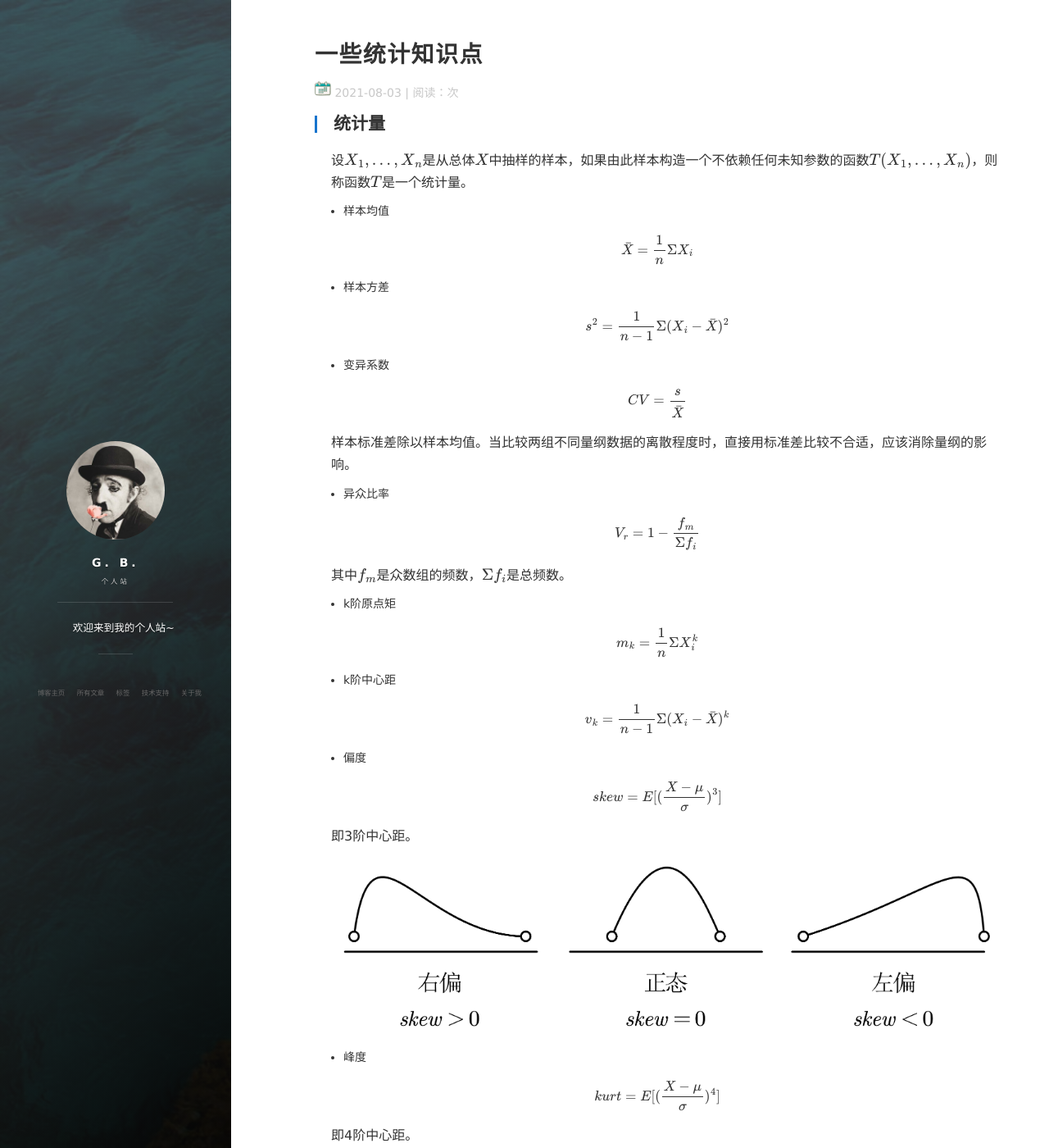
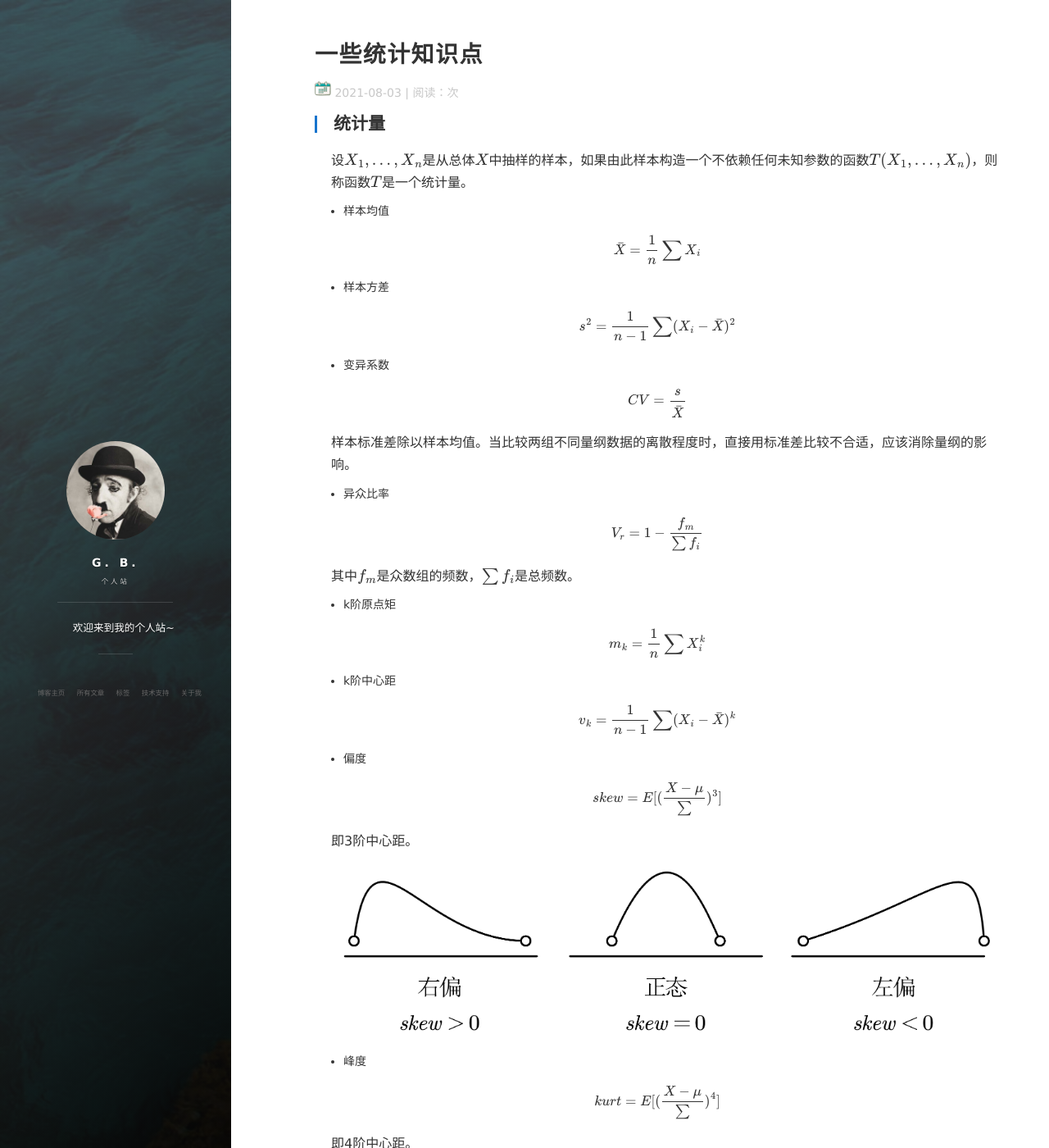
Before and after one commit to Blanket58/Blanket58.github.io, a Jekyll site: the page built from _posts/2021-08-03-statistical-theory.md, in a window 1280 px wide and 1400 px high. Shown: the whole window at 82% size. Built offline with Jekyll 4.4.1, drawn with Linux system fonts in a browser that asks for light colours; nearby versions of some CDN libraries; formulas are drawn with MathJax 3; comment, search, counter and statistics services are not loaded.

Commit message:
Update 2021-08-03-statistical-theory.md

```diff
--- a/_posts/2021-08-03-statistical-theory.md
+++ b/_posts/2021-08-03-statistical-theory.md
@@ -14,13 +14,13 @@ mathjax: true
 - 样本均值
 
 $$
-\bar{X}=\frac{1}{n} \Sigma X_i
+\bar{X}=\frac{1}{n} \sum X_i
 $$
 
 - 样本方差
 
 $$
-s^2=\frac{1}{n-1} \Sigma (X_i - \bar{X})^2
+s^2=\frac{1}{n-1} \sum (X_i - \bar{X})^2
 $$
 
 - 变异系数
@@ -34,27 +34,27 @@ $$
 - 异众比率
 
 $$
-V_r=1-\frac{f_m}{\Sigma f_i}
+V_r=1-\frac{f_m}{\sum f_i}
 $$
 
-其中$f_m$是众数组的频数，$\Sigma f_i$是总频数。
+其中$f_m$是众数组的频数，$\sum f_i$是总频数。
 
 - k阶原点矩
 
 $$
-m_k = \frac{1}{n} \Sigma X^k_i
+m_k = \frac{1}{n} \sum X^k_i
 $$
 
 - k阶中心距
 
 $$
-v_k = \frac{1}{n-1} \Sigma (X_i - \bar{X})^k
+v_k = \frac{1}{n-1} \sum (X_i - \bar{X})^k
 $$
 
 - 偏度
 
 $$
-skew = E[(\frac{X - \mu}{\sigma})^3]
+skew = E[(\frac{X - \mu}{\sum})^3]
 $$
 
 即3阶中心距。
@@ -64,7 +64,7 @@ $$
 - 峰度
 
 $$
-kurt = E[(\frac{X - \mu}{\sigma})^4]
+kurt = E[(\frac{X - \mu}{\sum})^4]
 $$
 
 即4阶中心距。
```
